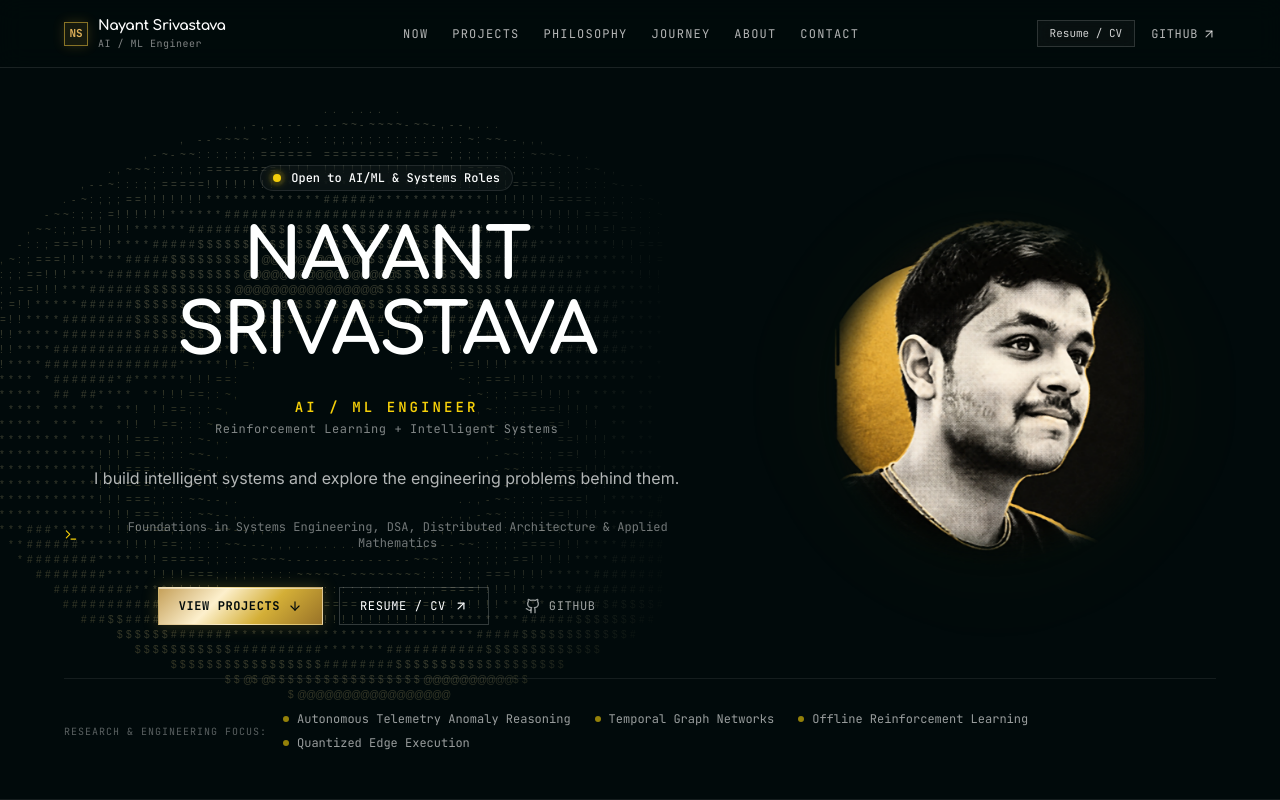
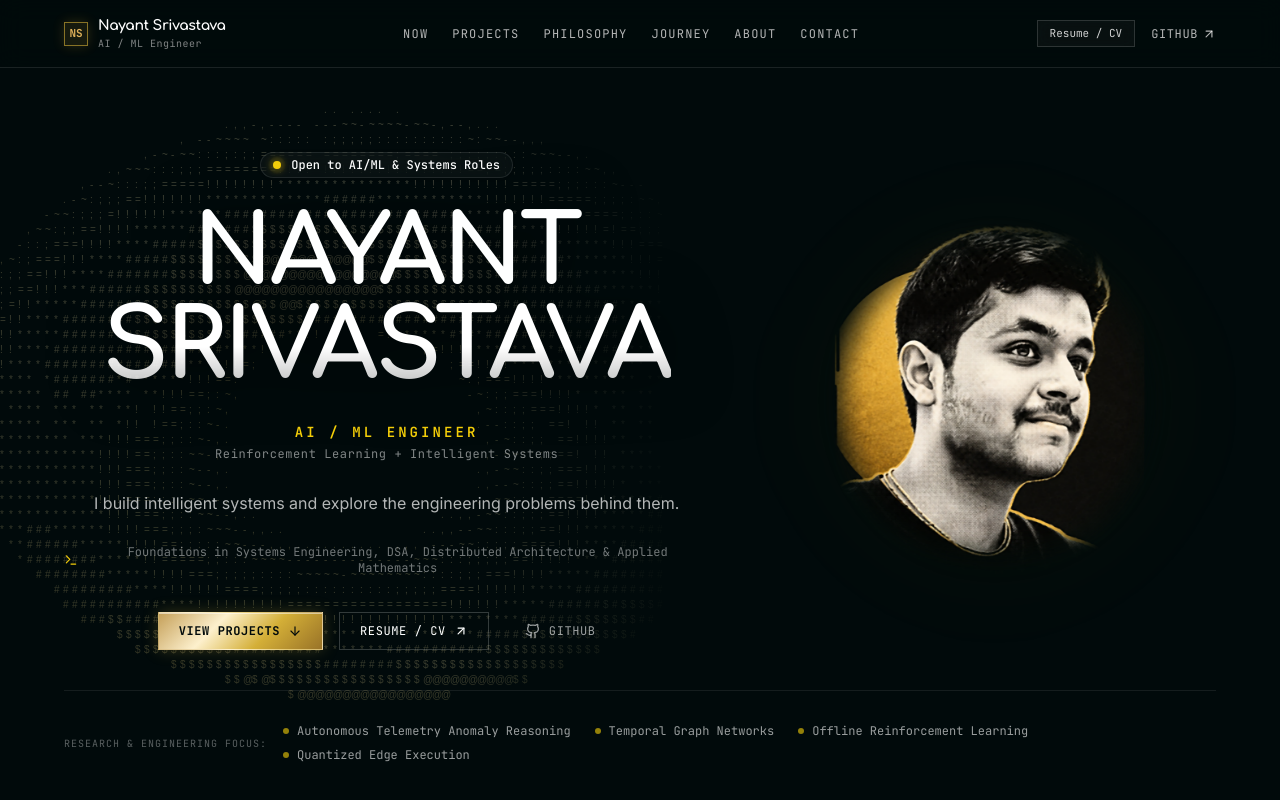
Before and after one commit to na124441/Portfolio, a Next.js app: page / in a window 1280 px wide. Shown: the top 800 px of the page. Built offline with nearby package versions, Linux system fonts and the light colour scheme.

Commit message:
style: establish dominant visual hierarchy for hero headline

```diff
--- a/src/components/sections/HeroSection.tsx
+++ b/src/components/sections/HeroSection.tsx
@@ -72,15 +72,15 @@ export const HeroSection: React.FC = () => {
               <span className="text-[#feffff] font-medium">{PORTFOLIO_METADATA.statusBadge}</span>
             </motion.div>
 
-            {/* 2. Dominant Headline (Fluid-sized, guaranteed never to clip) */}
+            {/* 2. Dominant Headline (Huge high-contrast visual anchor) */}
             <motion.h1
               initial={shouldReduceMotion ? false : { opacity: 0, y: 14 }}
               animate={{ opacity: 1, y: 0 }}
               transition={{ duration: 0.5, delay: 0.05, ease: [0.16, 1, 0.3, 1] }}
-              className="font-display font-bold tracking-tight text-[#feffff] uppercase select-none text-[clamp(2.1rem,5.5vw,4.5rem)] leading-[1.06] text-center"
+              className="font-display font-black tracking-[-0.03em] text-[#feffff] uppercase select-none text-[clamp(2.8rem,7.5vw,6.5rem)] leading-[0.98] text-center drop-shadow-[0_4px_30px_rgba(0,0,0,0.8)]"
             >
               <span className="inline-block whitespace-nowrap">NAYANT</span>{' '}
-              <span className="inline-block whitespace-nowrap">SRIVASTAVA</span>
+              <span className="inline-block whitespace-nowrap text-transparent bg-clip-text bg-gradient-to-b from-white via-white to-white/70">SRIVASTAVA</span>
             </motion.h1>
 
             {/* 3. Role Subtitle (Letter-spaced, balanced scale) */}
```
